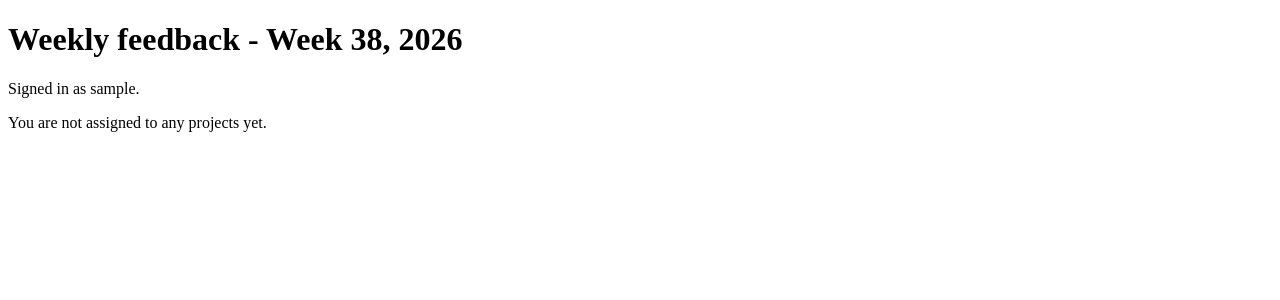
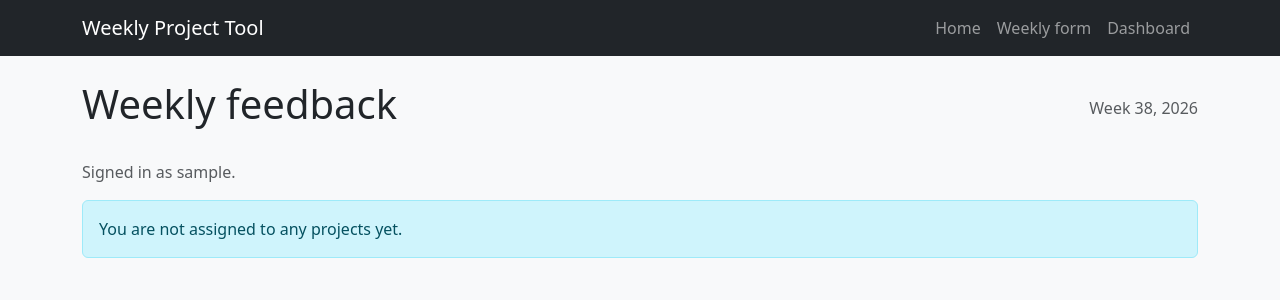
Before and after one commit to luguzza-patrick/weekly-project-tool, a Django app: page /weekly/ in a window 1280 px wide. Shown: the top 300 px of the page. Run offline with Django 5.2, Linux system fonts and the light colour scheme; the visitor is signed in with stand-in values (Sample User, id 1); data that the repository does not hold is empty.

Commit message:
Task 6 Bootstrap styling for form and dashboard

```diff
--- a/projects/forms.py
+++ b/projects/forms.py
@@ -21,17 +21,36 @@ class ProjectFeedbackForm(forms.Form):
     project = forms.ModelChoiceField(
         queryset=Project.objects.all(), widget=forms.HiddenInput()
     )
-    status = forms.ChoiceField(choices=ProjectFeedback.Status.choices)
+    status = forms.ChoiceField(
+        choices=ProjectFeedback.Status.choices,
+        widget=forms.Select(attrs={"class": "form-select"}),
+    )
     completion = forms.IntegerField(
-        min_value=0, max_value=100, initial=0, label="Progress (%)"
+        min_value=0,
+        max_value=100,
+        initial=0,
+        label="Progress (%)",
+        widget=forms.NumberInput(attrs={"class": "form-control"}),
     )
     completed_work = forms.CharField(
-        required=False, widget=forms.Textarea, label="Completed work"
+        required=False,
+        widget=forms.Textarea(attrs={"class": "form-control", "rows": 3}),
+        label="Completed work",
     )
-    notes = forms.CharField(required=False, widget=forms.Textarea, label="Notes")
-    risks = forms.CharField(required=False, widget=forms.Textarea, label="Risks / blockers")
+    notes = forms.CharField(
+        required=False,
+        widget=forms.Textarea(attrs={"class": "form-control", "rows": 3}),
+        label="Notes",
+    )
+    risks = forms.CharField(
+        required=False,
+        widget=forms.Textarea(attrs={"class": "form-control", "rows": 3}),
+        label="Risks / blockers",
+    )
     action_items = forms.CharField(
-        required=False, widget=forms.Textarea, label="Action items / next steps"
+        required=False,
+        widget=forms.Textarea(attrs={"class": "form-control", "rows": 3}),
+        label="Action items / next steps",
     )
 
 
--- a/projects/templates/base.html
+++ b/projects/templates/base.html
@@ -4,9 +4,26 @@
   <meta charset="utf-8">
   <meta name="viewport" content="width=device-width, initial-scale=1">
   <title>{% block title %}Weekly Project Tool{% endblock %}</title>
+  <link
+    href="https://cdn.jsdelivr.net/npm/bootstrap@5.3.3/dist/css/bootstrap.min.css"
+    rel="stylesheet"
+  >
   {% block head %}{% endblock %}
 </head>
-<body>
-  {% block content %}{% endblock %}
+<body class="bg-light">
+  <nav class="navbar navbar-expand-lg navbar-dark bg-dark mb-4">
+    <div class="container">
+      <a class="navbar-brand" href="{% url 'home' %}">Weekly Project Tool</a>
+      <div class="navbar-nav">
+        <a class="nav-link" href="{% url 'home' %}">Home</a>
+        <a class="nav-link" href="{% url 'weekly' %}">Weekly form</a>
+        <a class="nav-link" href="{% url 'dashboard' %}">Dashboard</a>
+      </div>
+    </div>
+  </nav>
+
+  <main class="container my-4">
+    {% block content %}{% endblock %}
+  </main>
 </body>
 </html>
--- a/projects/templates/projects/weekly_form.html
+++ b/projects/templates/projects/weekly_form.html
@@ -3,55 +3,64 @@
 {% block title %}Weekly feedback - Week {{ week }}, {{ year }}{% endblock %}
 
 {% block content %}
-  <h1>Weekly feedback - Week {{ week }}, {{ year }}</h1>
+  <div class="d-flex justify-content-between align-items-center mb-4">
+    <h1>Weekly feedback</h1>
+    <div class="text-muted">Week {{ week }}, {{ year }}</div>
+  </div>
 
-  <p>Signed in as {{ request.user.get_username }}.</p>
+  <p class="text-muted">Signed in as {{ request.user.get_username }}.</p>
 
   {% if formset.errors %}
-    <div class="errors">
+    <div class="alert alert-danger">
       <strong>Please correct the errors below.</strong>
       {{ formset.non_form_errors }}
     </div>
   {% endif %}
 
   {% if not rows %}
-    <p>You are not assigned to any projects yet.</p>
+    <div class="alert alert-info">You are not assigned to any projects yet.</div>
   {% else %}
     <form method="post" action="{% url 'weekly' %}">
       {% csrf_token %}
       {{ formset.management_form }}
       {% for project, form in rows %}
-        <fieldset>
-          <legend>{{ project.name }}</legend>
+        <fieldset class="mb-4 border rounded p-3 bg-white">
+          <legend class="h5 mb-3">{{ project.name }}</legend>
           {{ form.project }}
-          {% if form.errors %}<div class="errors">{{ form.errors }}</div>{% endif %}
-          <div>
-            <label for="{{ form.status.id_for_label }}">Status</label>
+          {% if form.errors %}
+            <div class="alert alert-warning">{{ form.errors }}</div>
+          {% endif %}
+          <div class="row g-3">
+            <div class="col-md-4">
+              <label class="form-label" for="{{ form.status.id_for_label }}">Status</label>
               {{ form.status }}
             </div>
-          <div>
-            <label for="{{ form.completion.id_for_label }}">Progress (%)</label>
+            <div class="col-md-4">
+              <label class="form-label" for="{{ form.completion.id_for_label }}">Progress (%)</label>
               {{ form.completion }}
             </div>
-          <div>
-            <label for="{{ form.completed_work.id_for_label }}">Completed work</label>
+          </div>
+          <div class="row g-3 mt-0">
+            <div class="col-md-6">
+              <label class="form-label" for="{{ form.completed_work.id_for_label }}">Completed work</label>
               {{ form.completed_work }}
             </div>
-          <div>
-            <label for="{{ form.notes.id_for_label }}">Notes</label>
+            <div class="col-md-6">
+              <label class="form-label" for="{{ form.notes.id_for_label }}">Notes</label>
               {{ form.notes }}
             </div>
-          <div>
-            <label for="{{ form.risks.id_for_label }}">Risks / blockers</label>
+            <div class="col-md-6">
+              <label class="form-label" for="{{ form.risks.id_for_label }}">Risks / blockers</label>
               {{ form.risks }}
             </div>
-          <div>
-            <label for="{{ form.action_items.id_for_label }}">Action items</label>
+            <div class="col-md-6">
+              <label class="form-label" for="{{ form.action_items.id_for_label }}">Action items / next steps</label>
               {{ form.action_items }}
+            </div>
           </div>
         </fieldset>
       {% endfor %}
-      <button type="submit">Save feedback</button>
+      <button type="submit" class="btn btn-primary">Save feedback</button>
     </form>
   {% endif %}
 {% endblock %}
--- /dev/null
+++ b/projects/templatetags/__init__.py
@@ -0,0 +1 @@
+# templatetags package for the projects app.
```
Also changed, not shown: projects/templates/projects/dashboard.html (+21 -7 lines), projects/templatetags/status_badges.py (added, +19 -0 lines), tests/test_weekly_form.py (+1 -1 lines). Lines whose indentation alone changed are shown as unchanged.
